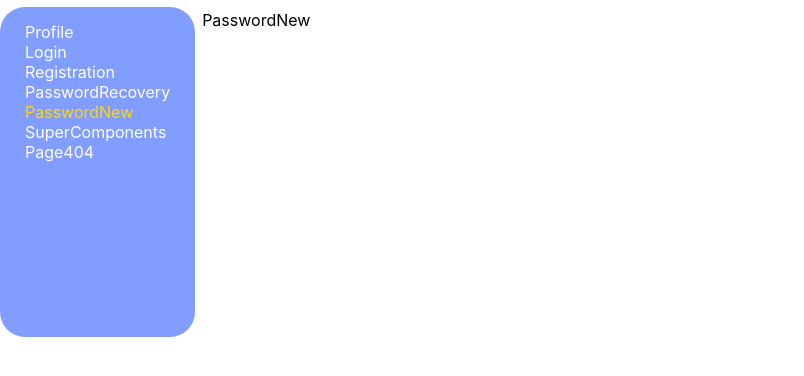
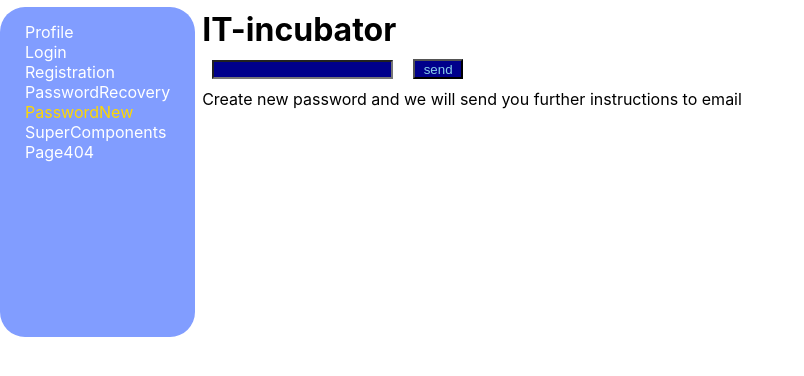
Before and after one commit to Igor-Yarakhovich/cards, a React (Create React App) app: page /#/passwordNew in a window 1280 px wide. Shown: the top 376 px of the page, without its empty margins (0-804 px from the left). Built offline with nearby package versions, Linux system fonts and the light colour scheme.

Commit message:
Create setPassword page

```diff
--- a/src/app/appReducer.ts
+++ b/src/app/appReducer.ts
@@ -17,3 +17,5 @@ const setAppStatusAC = () => ({type: "APP/SET-STATUS"} as const)
 // types
 type InitialStateType = typeof initialState;
 export type AppActionType = ReturnType<typeof setAppStatusAC>
+
+export type StatusType = "idle" | "loading" | "succeeded" | "failed";
--- a/src/app/store.ts
+++ b/src/app/store.ts
@@ -5,7 +5,7 @@ import {loginReducer} from "../components/login/loginReducer";
 import {registrationReducer} from "../components/registration/registrationReducer";
 import {profileReducer} from "../components/profile/profileReducer";
 import {page404Reducer} from "../components/page404/page404Reducer";
-import {passwordNewReducer} from "../components/passwordNew/passwordNewReducer";
+import {setPasswordReducer} from "../components/setPassword/setPasswordReducer";
 import {passwordRecoveryReducer} from "../components/passwordRecovery/passwordRecoveryReducer";
 
 const rootReducer = combineReducers({
@@ -15,7 +15,7 @@ const rootReducer = combineReducers({
     profile: profileReducer,
     page404: page404Reducer,
     passwordRecovery: passwordRecoveryReducer,
-    passwordNew: passwordNewReducer,
+    setPassword: setPasswordReducer,
 })
 
 export const store = createStore(rootReducer, applyMiddleware(thunkMiddleware));
--- a/src/components/passwordNew/PasswordNew.tsx
+++ /dev/null
@@ -1,9 +0,0 @@
-import React from "react";
-
-export const PasswordNew: React.FC = () => {
-    return (
-        <div>
-            PasswordNew
-        </div>
-    )
-}
--- a/src/components/passwordNew/passwordNewReducer.ts
+++ /dev/null
@@ -1,19 +0,0 @@
-const initialState = {};
-
-export const passwordNewReducer = (state: InitialStateType = initialState, action: AppActionType): InitialStateType => {
-    switch (action.type) {
-        case "APP/SET-STATUS":
-            return state;
-        default:
-            return state;
-    }
-};
-
-// actions
-const setAppStatusAC = () => ({type: "APP/SET-STATUS"} as const)
-
-// thunks
-
-// types
-type InitialStateType = typeof initialState;
-export type AppActionType = ReturnType<typeof setAppStatusAC>
--- a/src/components/passwordRecovery/PasswordRecovery.tsx
+++ b/src/components/passwordRecovery/PasswordRecovery.tsx
@@ -13,7 +13,7 @@ export const PasswordRecovery: React.FC = () => {
         email: '',
         from: 'test-front-admin <ai73a@yandex.by>',
         message: `<div style="background-color: lime; padding: 15px;">
-        <a href='igor-yarakhovich.github.io/cards/#/passwordNew/$token$'>
+        <a href=igor-yarakhovich.github.io/cards/#/passwordNew/$token$'>
         Password recover link
         </a></div>`
     });
@@ -32,7 +32,7 @@ export const PasswordRecovery: React.FC = () => {
 
         dispatch(passwordRecoveryError(''))
         return <Navigate to={{
-            pathname: '/passwordNew',
+            pathname: '/setPassword',
             state: {email: data.email}
         }}
         />
--- /dev/null
+++ b/src/components/setPassword/setPassword.tsx
@@ -0,0 +1,64 @@
+import React, {FormEvent, useState} from "react";
+import {useDispatch, useSelector} from "react-redux";
+import {AppRootStateType} from "../../app/store";
+import {StatusType} from "../../app/appReducer";
+import {Dispatch} from "redux";
+import {getPassword, setPasswordError} from "./setPasswordReducer";
+import {Navigate, useParams} from "react-router-dom";
+import SuperInputText from "../superComponents/superInputText/SuperInputText";
+import SuperButton from "../superComponents/superButton/SuperButton";
+
+type UseStateType = {
+    password: string,
+    resetPasswordToken: string | undefined
+}
+
+export const SetPassword: React.FC = () => {
+
+    const [data, setData] = useState<UseStateType>({
+        password: '',
+        resetPasswordToken: ''
+    });
+
+    const status = useSelector<AppRootStateType, StatusType>(state => state.setPassword.status);
+    const error = useSelector<AppRootStateType, string | null>(state => state.setPassword.setPasswordError);
+
+    const dispatch: Dispatch<any> = useDispatch();
+
+    const handleSubmit = (e: FormEvent<HTMLFormElement>) => {
+        e.preventDefault();
+        dispatch(getPassword(data))
+    };
+
+    const {token} = useParams<string>();
+
+    if (status === "succeeded") {
+        dispatch(setPasswordError(''))
+        return <Navigate to={{
+            pathname: '/login'
+        }}
+        />
+    }
+
+    return (
+        <div>
+            <h1> IT-incubator</h1>
+            <form onSubmit={handleSubmit}>
+                <SuperInputText
+                    type="password"
+                    id="password"
+                    value={data.password}
+                    onChange={e => setData({resetPasswordToken: token, password: e.target.value})}
+                />
+                <SuperButton
+                    color='dark-blue'
+                    type={"submit"}>
+                    send
+                </SuperButton>
+                <p>Create new password and we will send you further instructions to email</p>
+                <div>{error}</div>
+
+            </form>
+        </div>
+    )
+}
--- /dev/null
+++ b/src/components/setPassword/setPasswordReducer.ts
@@ -0,0 +1,49 @@
+import {Dispatch} from "redux";
+import {recoveryAPI} from "../passwordRecovery/passwordRecovery-api";
+
+const initialState = {
+    setPasswordError: '',
+    status: 'idle'
+} as setPasswordType;
+
+export const setPasswordReducer = (state: InitialStateType = initialState, action: AppActionType): setPasswordType => {
+    switch (action.type) {
+        case "SET-PASSWORD/SET-ERROR":
+            return {...state, setPasswordError: action.value};
+        case "SET-PASSWORD/SET-STATUS":
+            return {...state, status: action.value};
+        default:
+            return state;
+    }
+};
+
+// actions
+export const setPasswordError = (value: string) => ({type: "SET-PASSWORD/SET-ERROR", value} as const)
+export const setStatus = (value: setStatusType) => ({type: "SET-PASSWORD/SET-STATUS", value} as const)
+
+// thunks
+export const getPassword = (data: any) => async (dispatch: Dispatch) => {
+    try {
+        dispatch(setStatus("loading"));
+        let res = await recoveryAPI.setNewPassword(data);
+        dispatch(setStatus("succeeded"));
+    } catch (e: any) {
+        dispatch(setStatus("failed"));
+        const error = e.response
+            ? e.response.data.error
+            : (e.message + ', more details in the console');
+        dispatch(setPasswordError(error))
+    }
+};
+// types
+export type setPasswordType = {
+    setPasswordError: string
+    status: setStatusType
+};
+
+type InitialStateType = typeof initialState;
+
+export type AppActionType = ReturnType<typeof setPasswordError>
+    | ReturnType<typeof setStatus>
+
+export type setStatusType = "idle" | "loading" | "succeeded" | "failed";
--- a/src/features/main/Main.tsx
+++ b/src/features/main/Main.tsx
@@ -1,6 +1,6 @@
 import React from "react";
 import {Navigate, Route, Routes } from 'react-router-dom';
-import {PasswordNew} from "../../components/passwordNew/PasswordNew";
+import {SetPassword} from "../../components/setPassword/setPassword";
 import {Profile} from "../../components/profile/Profile";
 import {PasswordRecovery} from "../../components/passwordRecovery/PasswordRecovery";
 import {Registration} from "../../components/registration/Registration";
@@ -22,7 +22,7 @@ export const Main: React.FC = () => {
 
                 <Route path='/registration' element={<Registration/>}/>
                 <Route path='/passwordRecovery' element={<PasswordRecovery/>}/>
-                <Route path='/passwordNew' element={<PasswordNew/>}/>
+                <Route path='/passwordNew' element={<SetPassword/>}/>
                 <Route path='/superComponents' element={<SuperComponents/>}/>
 
                 <Route path='404' element={<Page404/>}/>
```
